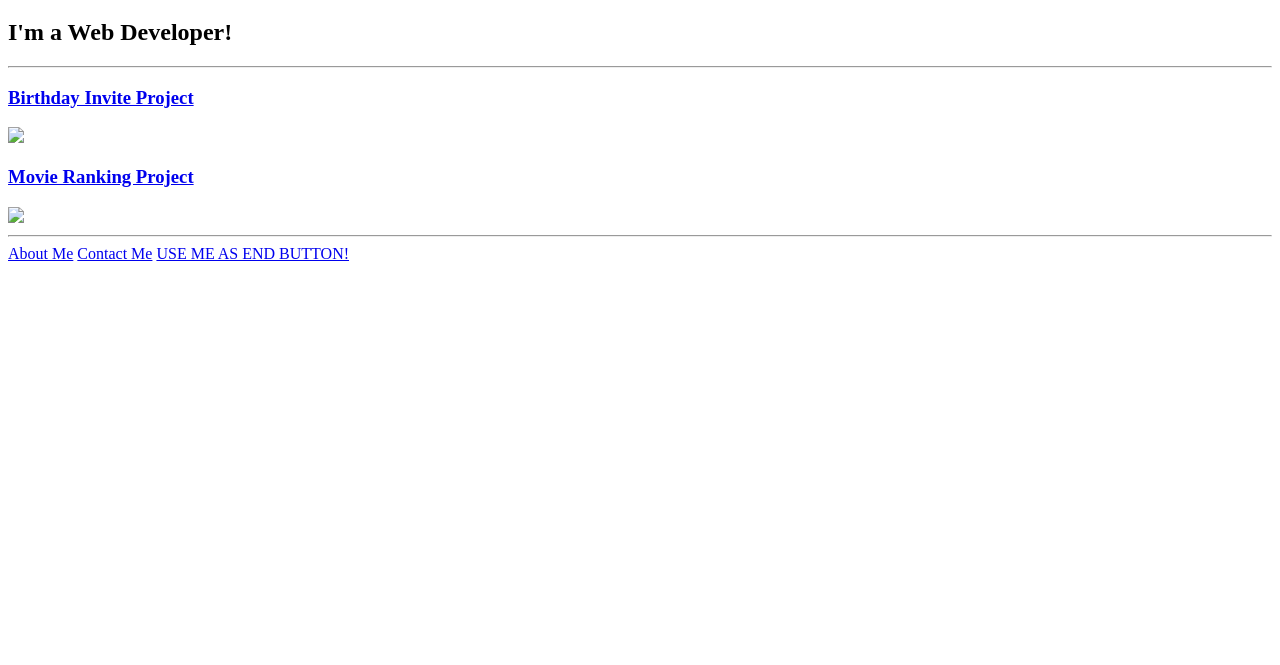
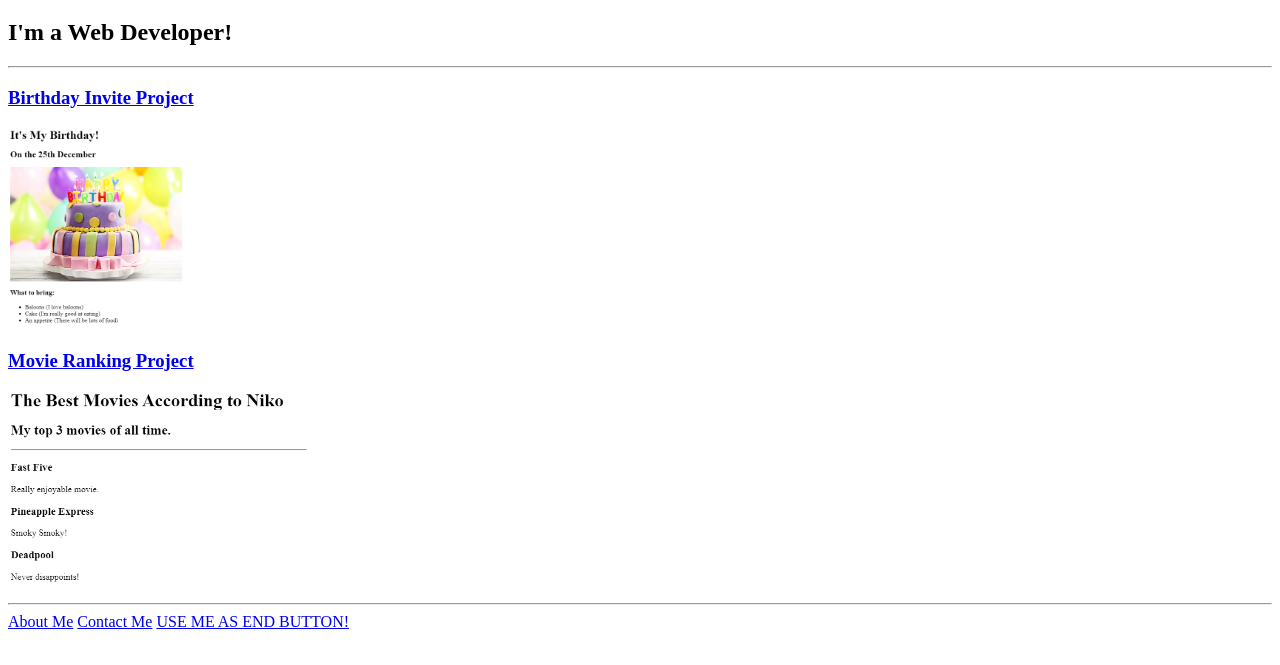
Before and after one commit to Guleta/htm-portfolio, a plain HTML site: page index.html in a window 1280 px wide. Shown: the part 61-726 px from the top of the page. Drawn offline with Linux system fonts and the light colour scheme.

Commit message:
Add files via upload

```diff
--- a/index.html
+++ b/index.html
@@ -16,11 +16,11 @@
     <h3>
         <a href="./public/birthday-invite.html">Birthday Invite Project</a>
     </h3>
-    <img src="../4.3 HTML Porfolio Project/assets/images/birthday invite.png" height="200" ref="Birthday Invite"/>
+    <img src="./assets/images/birthday invite.png" height="200" ref="Birthday Invite"/>
     <h3>
         <a href="./public/movie-ranking.html">Movie Ranking Project</a>
     </h3>
-    <img src="../4.3 HTML Porfolio Project/assets/images/movie ranking.png" height="200" ref="Movie Ranking List"/>
+    <img src="./assets/images/movie ranking.png" height="200" ref="Movie Ranking List"/>
 
     <hr/>
 
```
